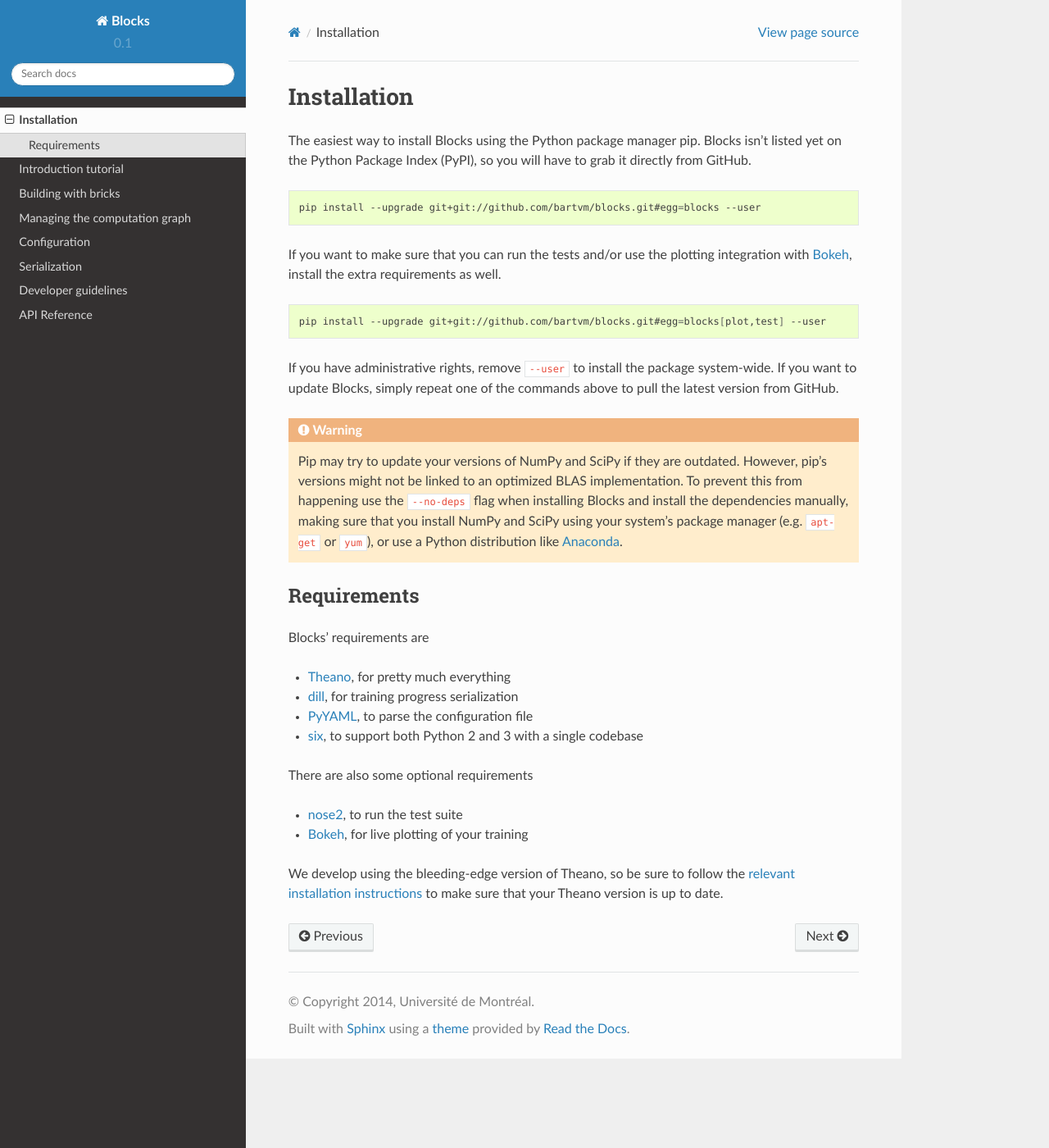
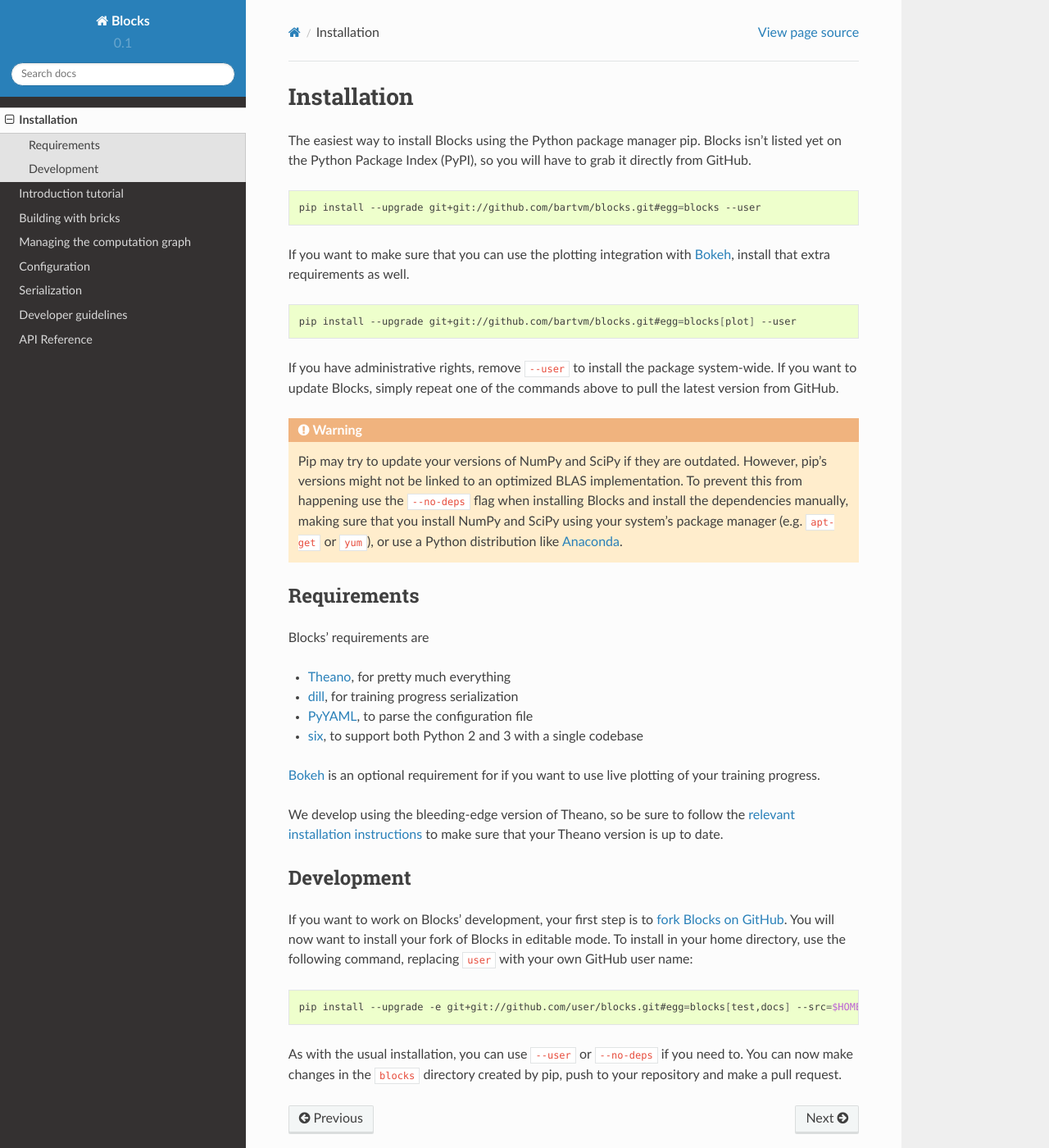
Before and after one commit to mila-iqia/blocks, a Sphinx documentation site: the page built from docs/setup.rst, in a window 1280 px wide and 1400 px high. Shown: the whole window at 82% size. Built offline with Sphinx 7.4.7 and the Read the Docs theme 2.0.0, drawn with Linux system fonts in a browser that asks for light colours.

Commit message:
Development setup

```diff
--- a/docs/setup.rst
+++ b/docs/setup.rst
@@ -8,12 +8,12 @@
 
    pip install --upgrade git+git://github.com/bartvm/blocks.git#egg=blocks --user
 
-If you want to make sure that you can run the tests and/or use the plotting
-integration with Bokeh_, install the extra requirements as well.
+If you want to make sure that you can use the plotting integration with Bokeh_,
+install that extra requirements as well.
 
 .. code-block:: bash
 
-   pip install --upgrade git+git://github.com/bartvm/blocks.git#egg=blocks[plot,test] --user
+   pip install --upgrade git+git://github.com/bartvm/blocks.git#egg=blocks[plot] --user
 
 If you have administrative rights, remove ``--user`` to install the package
 system-wide. If you want to update Blocks, simply repeat one of the commands
@@ -37,10 +37,8 @@
 * PyYAML_, to parse the configuration file
 * six_, to support both Python 2 and 3 with a single codebase
 
-There are also some optional requirements
-
-* nose2_, to run the test suite
-* Bokeh_, for live plotting of your training
+Bokeh_ is an optional requirement for if you want to use live plotting of your
+training progress.
 
 We develop using the bleeding-edge version of Theano, so be sure to follow the
 `relevant installation instructions`_ to make sure that your Theano version is
@@ -54,3 +52,20 @@
 .. _Theano: http://deeplearning.net/software/theano/
 .. _six: http://pythonhosted.org/six/
 .. _relevant installation instructions: http://deeplearning.net/software/theano/install.html#bleeding-edge-install-instructions
+
+Development
+-----------
+If you want to work on Blocks' development, your first step is to `fork Blocks
+on GitHub`_. You will now want to install your fork of Blocks in editable mode.
+To install in your home directory, use the following command, replacing ``user``
+with your own GitHub user name:
+
+.. code-block:: bash
+
+   pip install --upgrade -e git+git://github.com/user/blocks.git#egg=blocks[test,docs] --src=$HOME
+
+As with the usual installation, you can use ``--user`` or ``--no-deps`` if you
+need to. You can now make changes in the ``blocks`` directory created by pip,
+push to your repository and make a pull request.
+
+.. _fork Blocks on GitHub: https://github.com/bartvm/blocks/fork
```
